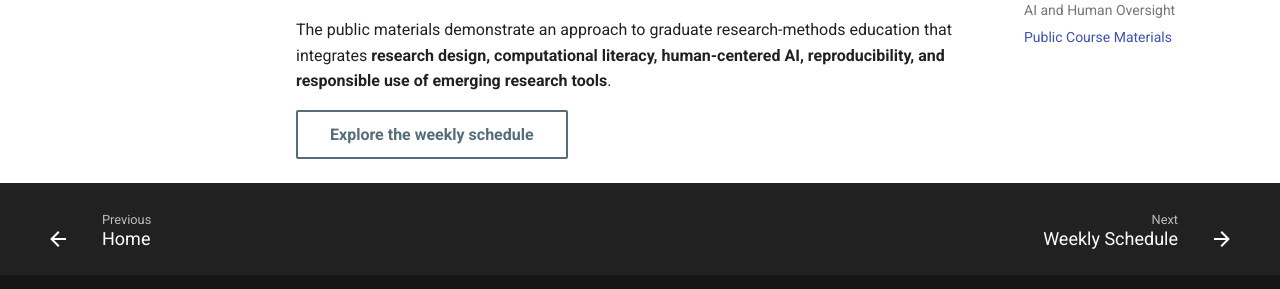
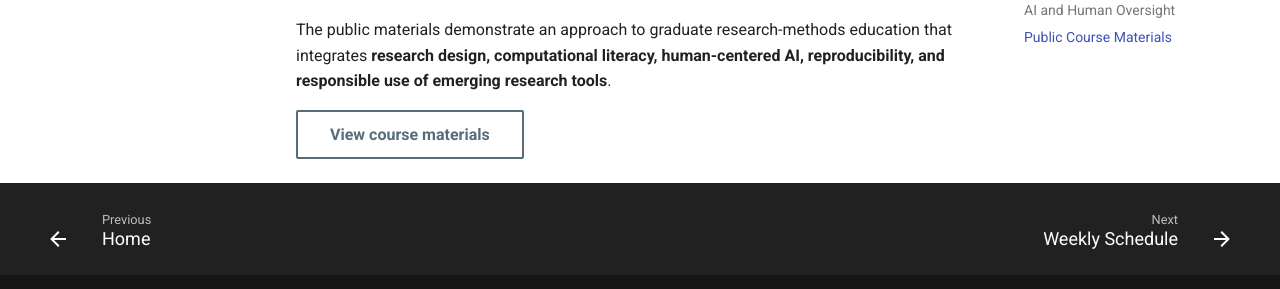
Before and after one commit to KayChansiri/jour-701-AI-research-methods, an MkDocs documentation site: the page built from docs/syllabus.md, in a window 1280 px wide and 900 px high, scrolled down 4356 px. Shown: the part 560-849 px from the top of the window. Built offline with MkDocs 1.6.1 and Material for MkDocs 9.7.7, drawn with Linux system fonts in a browser that asks for light colours; comment, search, counter and statistics services are not loaded.

Commit message:
Update syllabus.md

```diff
--- a/docs/syllabus.md
+++ b/docs/syllabus.md
@@ -138,4 +138,4 @@ This site presents selected instructional materials, lectures, computational exe
 
 The public materials demonstrate an approach to graduate research-methods education that integrates **research design, computational literacy, human-centered AI, reproducibility, and responsible use of emerging research tools**.
 
-[Explore the weekly schedule](schedule.md){ .md-button }
+[View course materials](lectures/index.md){ .md-button }
```
